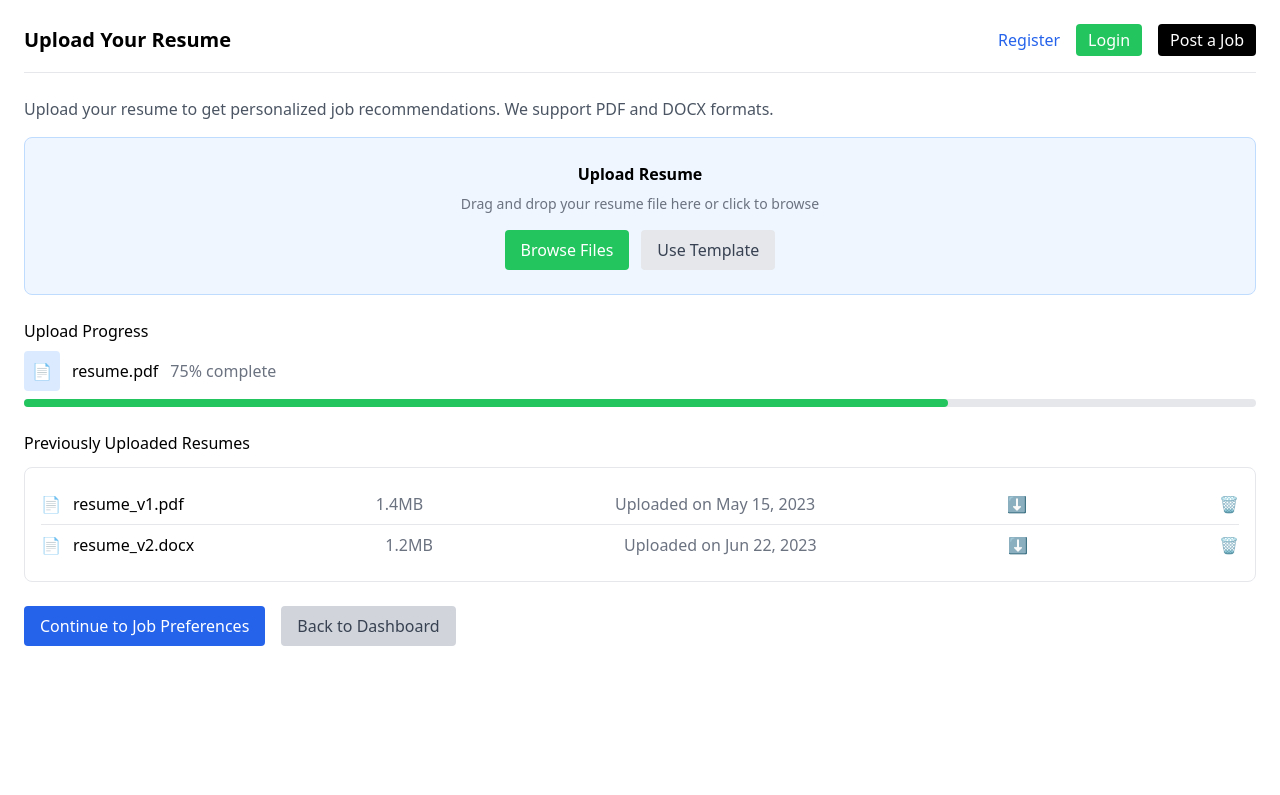
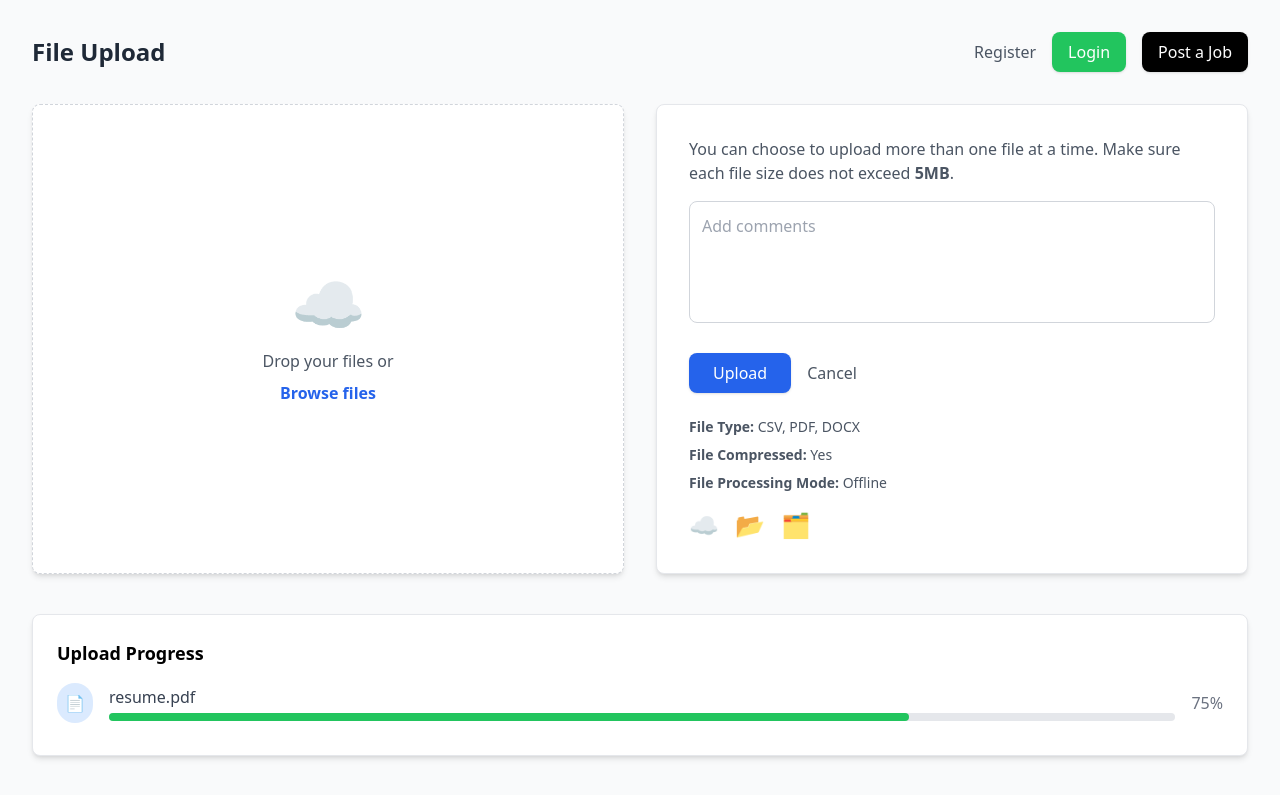
Before and after one commit to injobz/injob_frontend, a React (Create React App) app: page /resume-upload in a window 1280 px wide. Shown: the top 795 px of the page. Built offline with nearby package versions, Linux system fonts and the light colour scheme.

Commit message:
upload-page

```diff
--- a/src/components/ResumeUpload.jsx
+++ b/src/components/ResumeUpload.jsx
@@ -9,81 +9,131 @@ const ResumeUpload = () => {
   const [uploadingFile, setUploadingFile] = useState("resume.pdf");
 
   return (
-    <div className="min-h-screen bg-white p-6">
-      <header className="border-b pb-4 mb-6 flex justify-between items-center">
-        <h1 className="text-xl font-semibold">Upload Your Resume</h1>
-        <div className="space-x-4">
-          <button className="text-blue-600">Register</button>
-          <button className="bg-green-500 text-white px-3 py-1 rounded">
+    <div className="min-h-screen bg-gray-50 p-8">
+      {/* Header */}
+      <header className="flex justify-between items-center mb-8">
+        <h1 className="text-2xl font-bold text-gray-800">File Upload</h1>
+        <div className="flex items-center space-x-4">
+          <button className="text-gray-600 hover:text-blue-600">
+            Register
+          </button>
+          <button className="bg-green-500 hover:bg-green-600 text-white px-4 py-2 rounded-lg shadow">
             Login
           </button>
-          <button className="bg-black text-white px-3 py-1 rounded">
+          <button className="bg-black hover:bg-gray-800 text-white px-4 py-2 rounded-lg shadow">
             Post a Job
           </button>
         </div>
       </header>
 
+      <div className="flex gap-8">
+        {/* Upload Box */}
+        <div className="flex-1 bg-white border border-dashed border-gray-300 rounded-lg flex flex-col items-center justify-center p-8 shadow-md">
+          <div className="text-gray-400 text-6xl mb-4">☁️</div>
+          <p className="text-gray-600 mb-2">Drop your files or</p>
+          <button className="text-blue-600 hover:underline font-semibold">
+            Browse files
+          </button>
+        </div>
+
+        {/* Upload Info Section */}
+        <div className="flex-1 bg-white rounded-lg p-8 shadow-md border">
           <p className="text-gray-600 mb-4">
-        Upload your resume to get personalized job recommendations. We support
-        PDF and DOCX formats.
+            You can choose to upload more than one file at a time. Make sure
+            each file size does not exceed{" "}
+            <span className="font-semibold">5MB</span>.
           </p>
+          <textarea
+            placeholder="Add comments"
+            className="w-full p-3 border border-gray-300 rounded-lg mb-6 resize-none focus:ring-2 focus:ring-blue-500 focus:outline-none"
+            rows="4"
+          ></textarea>
 
-      <div className="bg-blue-50 p-6 rounded-lg border border-blue-200 text-center mb-6">
-        <p className="font-semibold mb-2">Upload Resume</p>
-        <p className="text-gray-500 text-sm">
-          Drag and drop your resume file here or click to browse
+          <div className="flex gap-4 mb-6">
+            <button className="bg-blue-600 hover:bg-blue-700 text-white px-6 py-2 rounded-lg shadow">
+              Upload
+            </button>
+            <button className="text-gray-600 hover:underline">Cancel</button>
+          </div>
+
+          {/* File Details */}
+          <div className="text-sm text-gray-600 space-y-2">
+            <p>
+              <span className="font-semibold">File Type:</span> CSV, PDF, DOCX
             </p>
-        <div className="mt-4 space-x-3">
-          <button className="bg-green-500 text-white px-4 py-2 rounded">
-            Browse Files
-          </button>
-          <button className="bg-gray-200 text-gray-700 px-4 py-2 rounded">
-            Use Template
-          </button>
+            <p>
+              <span className="font-semibold">File Compressed:</span> Yes
+            </p>
+            <p>
+              <span className="font-semibold">File Processing Mode:</span>{" "}
+              Offline
+            </p>
+          </div>
+
+          {/* External Drives (Optional icons if you want) */}
+          <div className="flex items-center gap-4 mt-4">
+            <span className="text-2xl">☁️</span>
+            <span className="text-2xl">📂</span>
+            <span className="text-2xl">🗂</span>
+          </div>
         </div>
       </div>
 
-      <div className="mb-6">
-        <p className="font-medium mb-2">Upload Progress</p>
-        <div className="flex items-center space-x-3">
-          <span className="bg-blue-100 p-2 rounded">📄</span>
-          <p>{uploadingFile}</p>
-          <p className="text-gray-500">{uploadProgress}% complete</p>
-        </div>
-        <div className="h-2 w-full bg-gray-200 rounded mt-2">
+      {/* Upload Progress */}
+      <div className="mt-10 bg-white p-6 rounded-lg shadow-md border">
+        <h2 className="text-lg font-semibold mb-4">Upload Progress</h2>
+
+        <div className="flex items-center gap-4 mb-2">
+          <span className="bg-blue-100 p-2 rounded-full">📄</span>
+          <div className="flex-1">
+            <p className="text-gray-700">{uploadingFile}</p>
+            <div className="h-2 bg-gray-200 rounded-full mt-1">
               <div
-            className="h-2 bg-green-500 rounded"
+                className="h-2 bg-green-500 rounded-full"
                 style={{ width: `${uploadProgress}%` }}
               ></div>
             </div>
           </div>
+          <p className="text-gray-500">{uploadProgress}%</p>
+        </div>
+      </div>
 
-      <div>
-        <p className="font-medium mb-3">Previously Uploaded Resumes</p>
-        <div className="border rounded-lg p-4">
+      {/* Recent Uploads */}
+      <div className="mt-10 bg-white p-6 rounded-lg shadow-md border">
+        <div className="flex justify-between items-center mb-4">
+          <h2 className="text-lg font-semibold">Recent Uploads</h2>
+          <button className="text-blue-600 hover:underline text-sm">
+            Clear all
+          </button>
+        </div>
+
         {uploadedFiles.map((file, index) => (
           <div
             key={index}
-              className="flex justify-between items-center py-2 border-b last:border-none"
+            className="flex items-center justify-between py-3 border-b last:border-none"
           >
-              <span className="flex items-center space-x-3">
-                <span className="text-gray-500">📄</span>
-                <p>{file.name}</p>
-              </span>
-              <span className="text-gray-500">{file.size}</span>
-              <span className="text-gray-500">Uploaded on {file.date}</span>
-              <button className="text-blue-600">⬇</button>
-              <button className="text-red-600">🗑</button>
+            <div className="flex items-center gap-4">
+              <span className="text-gray-500 text-xl">📄</span>
+              <p className="text-gray-800">{file.name}</p>
+            </div>
+            <p className="text-gray-500">{file.size}</p>
+            <p className="text-gray-400 text-sm">{file.date}</p>
+            <button className="text-blue-600 text-xl hover:text-blue-800">
+              ⬇
+            </button>
+            <button className="text-red-500 text-xl hover:text-red-700">
+              🗑
+            </button>
           </div>
         ))}
       </div>
-      </div>
 
-      <div className="flex space-x-4 mt-6">
-        <button className="bg-blue-600 text-white px-4 py-2 rounded">
+      {/* Action Buttons */}
+      <div className="flex gap-4 mt-8">
+        <button className="bg-blue-600 hover:bg-blue-700 text-white px-6 py-3 rounded-lg shadow">
           Continue to Job Preferences
         </button>
-        <button className="bg-gray-300 text-gray-700 px-4 py-2 rounded">
+        <button className="bg-gray-300 hover:bg-gray-400 text-gray-700 px-6 py-3 rounded-lg">
           Back to Dashboard
         </button>
       </div>
```
Lines whose indentation alone changed are shown as unchanged.
